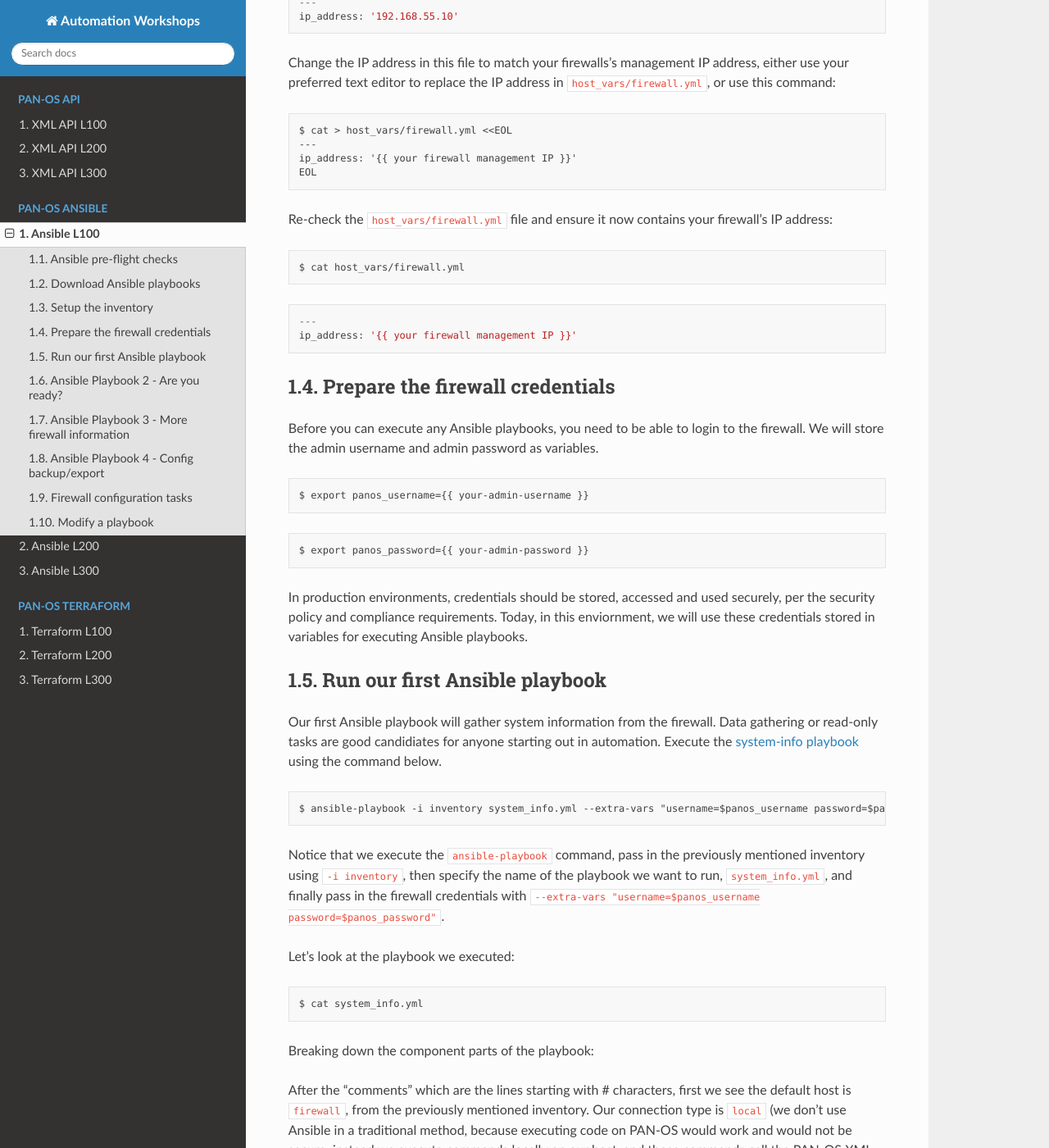
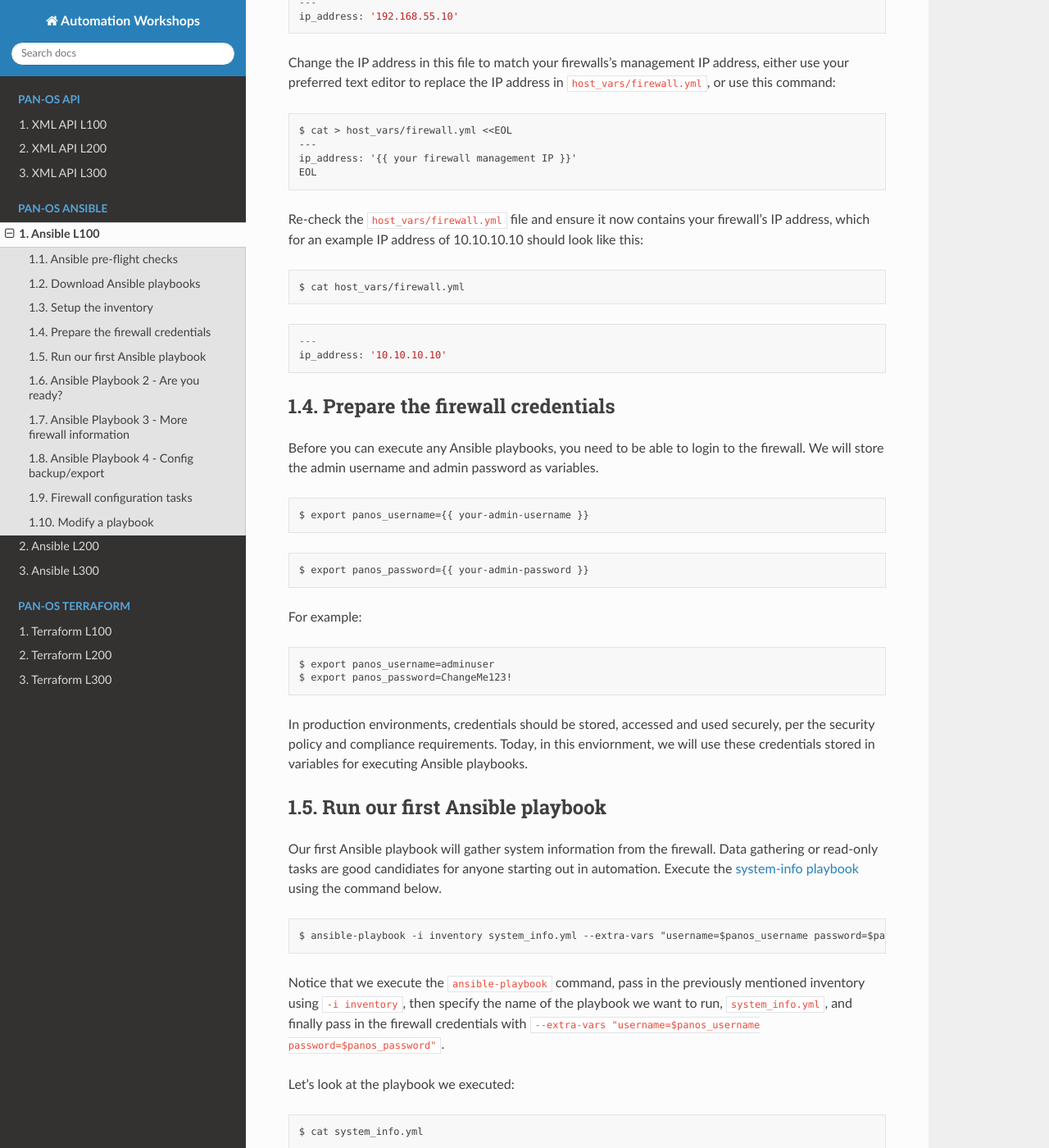
Before and after one commit to jamesholland-uk/automation-workshops, a Sphinx documentation site: the page built from docs/ansible/l100.rst, in a window 1280 px wide and 1400 px high, scrolled down 2469 px. Shown: the whole window at 82% size. Built offline with Sphinx 7.4.7 and the Read the Docs theme 2.0.0, drawn with Linux system fonts in a browser that asks for light colours.

Commit message:
BRACES AGAIN

```diff
--- a/docs/ansible/l100.rst
+++ b/docs/ansible/l100.rst
@@ -141,7 +141,7 @@ Change the IP address in this file to match your firewalls's management IP addre
         EOL
 
 
-Re-check the ``host_vars/firewall.yml`` file and ensure it now contains your firewall's IP address:
+Re-check the ``host_vars/firewall.yml`` file and ensure it now contains your firewall's IP address, which for an example IP address of 10.10.10.10 should look like this:
 
 .. code-block::
         :class: copy-button
@@ -152,7 +152,7 @@ Re-check the ``host_vars/firewall.yml`` file and ensure it now contains your fir
 .. code-block::
 
         ---
-        ip_address: '{{ your firewall management IP }}'
+        ip_address: '10.10.10.10'
 
 
 Prepare the firewall credentials
@@ -169,6 +169,13 @@ Before you can execute any Ansible playbooks, you need to be able to login to th
         :class: copy-button
 
         $ export panos_password={{ your-admin-password }}
+
+For example:
+
+.. code-block::
+
+        $ export panos_username=adminuser
+        $ export panos_password=ChangeMe123!
 
 
 In production environments, credentials should be stored, accessed and used securely, per the security policy and compliance requirements. Today, in this enviornment, we will use these credentials stored in variables for executing Ansible playbooks.
```
